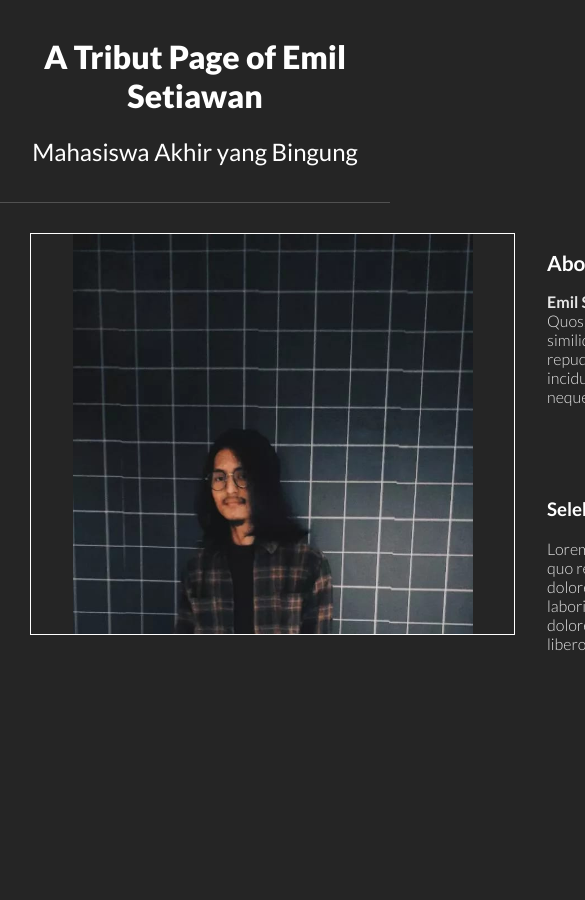
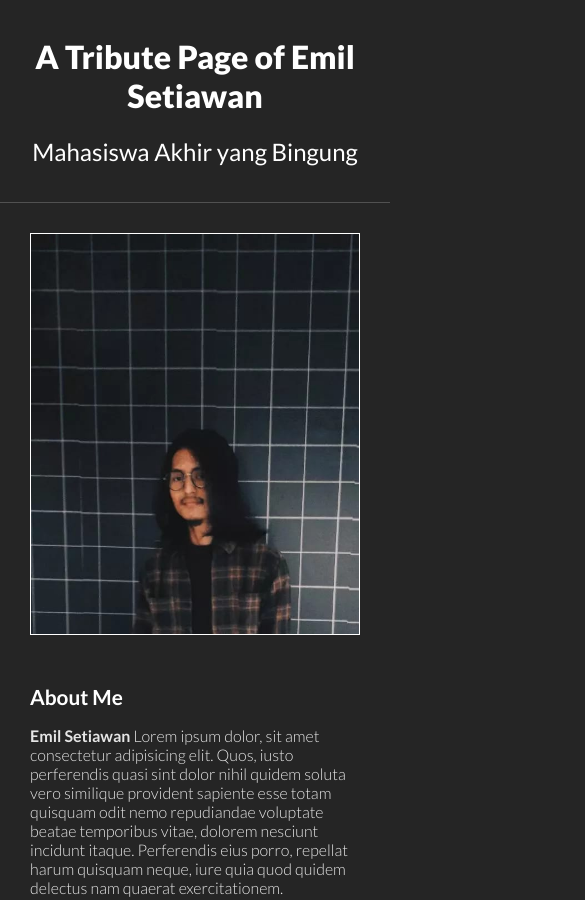
Before and after one commit to Emilst11/html-assignment, a plain HTML site: page index.html in a window 390 px wide. Shown: the top 900 px of the page, 585 px wide, since content can reach past the window. Before the commit the page ends 844 px from the top, so only its background shows below. Drawn offline with Linux system fonts and the light colour scheme.

Commit message:
Adding responsive

```diff
--- a/index.html
+++ b/index.html
@@ -9,7 +9,7 @@
 </head>
 <body>
     <header>
-        <h1>A Tribut Page of Emil Setiawan</h1>
+        <h1>A Tribute Page of Emil Setiawan</h1>
         <h2>Mahasiswa Akhir yang Bingung</h2>
     </header>
     <main>
--- a/stlye/style.css
+++ b/stlye/style.css
@@ -25,23 +25,25 @@ main{
 }
 .content{
     display: flex;
-    width: 1000px;
+    max-width: 1000px;
     margin: auto;
     gap: 2rem;
     flex-wrap: wrap;
-}
-.image, .text{
-    flex: 1 0 400px;
 }
 img{
     width: 400px;
 }
 .image{
+    flex-grow: 1;
     border: 1px solid #fff;
     text-align: center;
     overflow: hidden;
     width: 400px;
     height: 400px;
+}
+.text{
+    flex-grow: 1;
+    width: 400px;
 }
 .text h2{
     font-size: 1.3rem;
```
